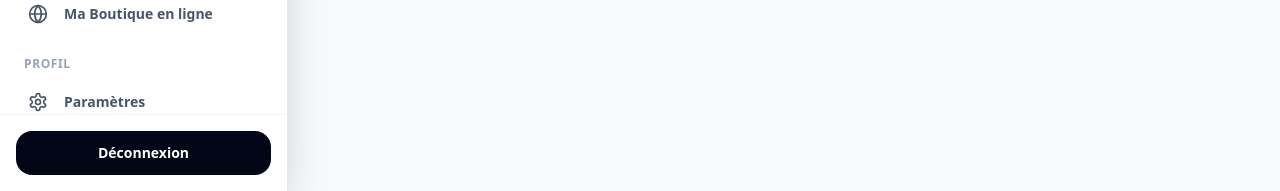
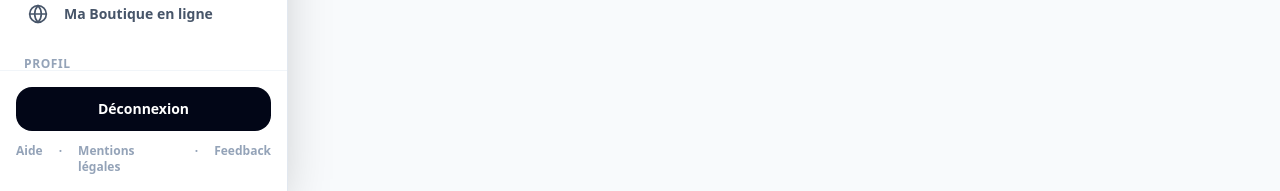
Before and after one commit to Amdyb/caissepro-v2, a Next.js app: page /pos in a window 1280 px wide. Shown: the part 609-800 px from the top of the page. Built offline with nearby package versions, Linux system fonts and the light colour scheme; no server answers.

Commit message:
Add Help and Legal links in sidebar footer (mobile + desktop)

```diff
--- a/components/AppShell.tsx
+++ b/components/AppShell.tsx
@@ -196,8 +196,17 @@ export default function AppShell({ children, title, subtitle, action }: AppShell
             ))}
           </nav>
 
-          <div className="border-t border-slate-100 p-4">
+          <div className="border-t border-slate-100 p-4 space-y-3">
             <button onClick={logout} className="w-full rounded-2xl bg-slate-950 px-4 py-3 text-sm font-black text-white">Déconnexion</button>
+            {sidebarOpen && (
+              <div className="flex justify-center gap-4 text-xs font-bold text-slate-400">
+                <Link href="/help" className="hover:text-slate-700" onClick={() => setMobileMenuOpen(false)}>Aide</Link>
+                <span>·</span>
+                <Link href="/legal" className="hover:text-slate-700" onClick={() => setMobileMenuOpen(false)}>Mentions légales</Link>
+                <span>·</span>
+                <Link href="/feedback" className="hover:text-slate-700" onClick={() => setMobileMenuOpen(false)}>Feedback</Link>
+              </div>
+            )}
           </div>
         </div>
       </aside>
```
